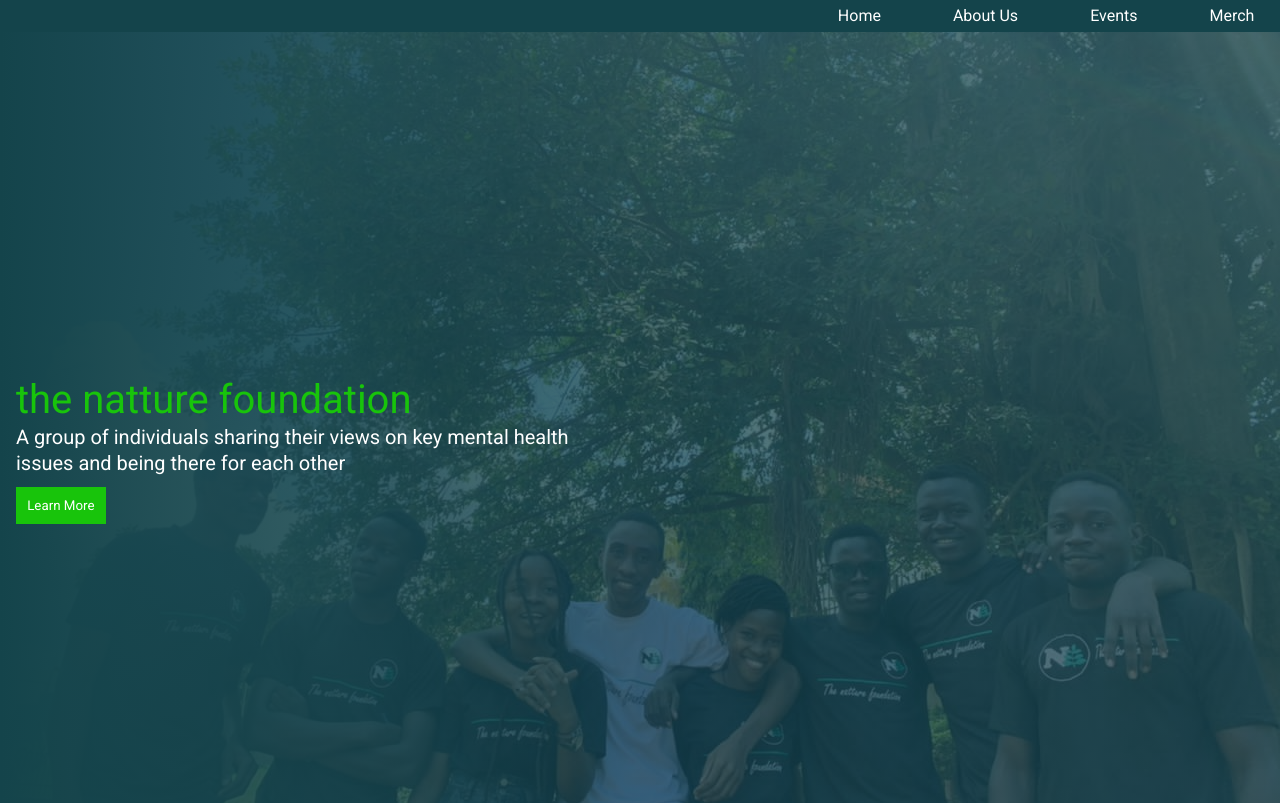
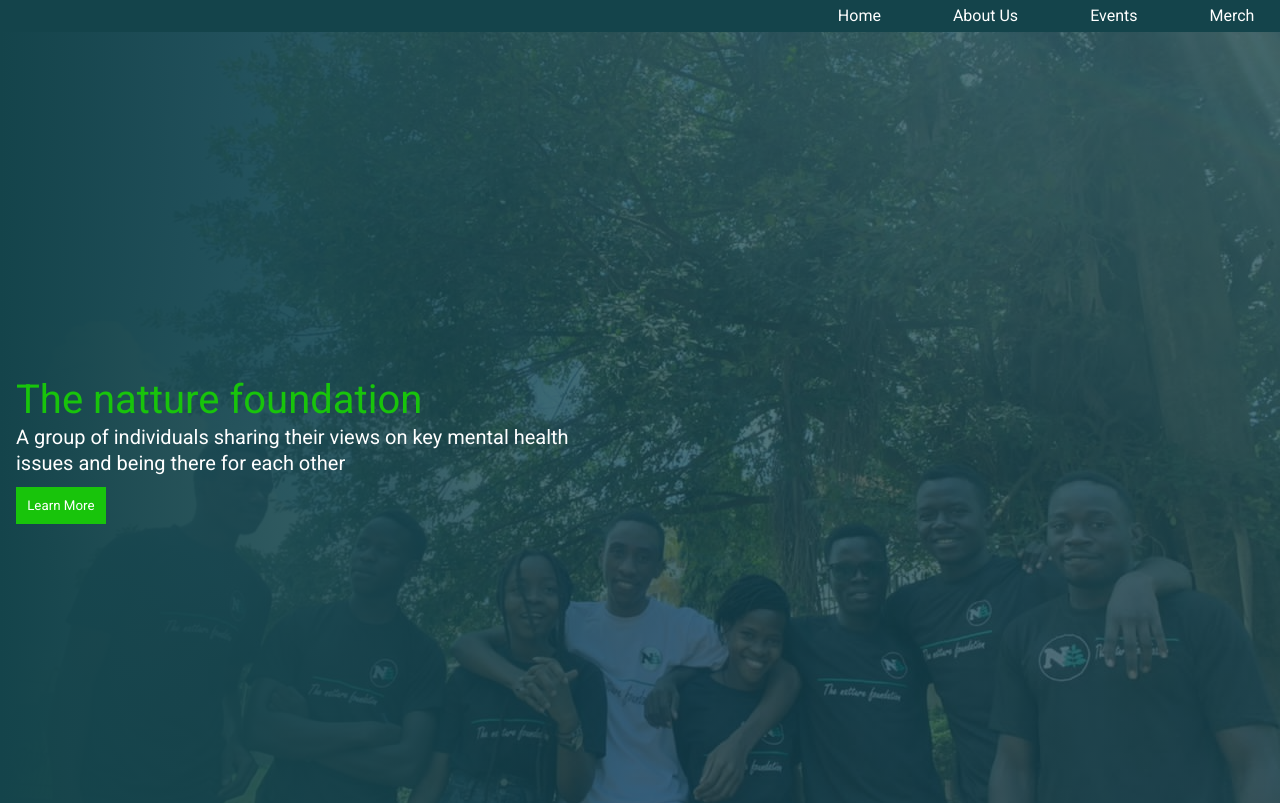
Before and after one commit to pykidev/natture-website, an Angular app: page / in a window 1280 px wide. Shown: the top 803 px of the page. Built offline with nearby package versions, Linux system fonts and the light colour scheme.

Commit message:
Minor Change

```diff
--- a/src/app/landing-page/landing-page.component.html
+++ b/src/app/landing-page/landing-page.component.html
@@ -1,10 +1,13 @@
 <nav>
+    <!-- <div class="logo">
+        <img src="/assets/logo.jpeg" alt="">
+    </div>    -->
     <app-navbar></app-navbar>
 </nav>
 <div class="hero">
     <div class="hero-copy">
         <p>
-            the natture foundation
+            The natture foundation
         </p>
         <p>
             A group of individuals sharing their views on key mental health issues and being there for each other
```
Also changed, not shown: src/assets/logo.jpeg (added).
